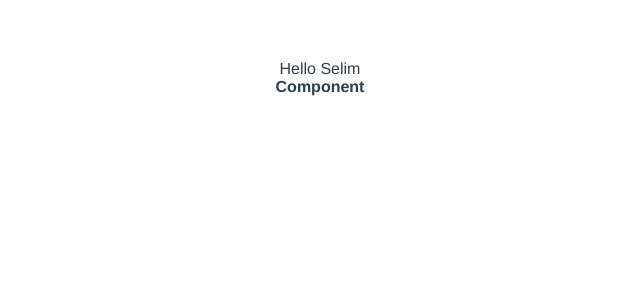
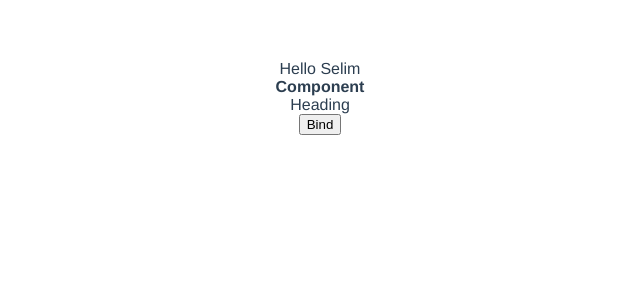
Before and after one commit to SelimReza1/vue-basic, a Vue app: page / in a window 1280 px wide. Shown: the top 300 px of the page, without its empty margins (320-960 px from the left). Built offline with nearby package versions, Linux system fonts and the light colour scheme.

Commit message:
binding attribute

```diff
--- a/src/App.vue
+++ b/src/App.vue
@@ -1,6 +1,8 @@
 <template>
 <div>{{greet}} {{name}}</div>
   <div v-html="channel"></div>
+  <div v-bind:id="headingId">Heading</div>
+  <button v-bind:disabled="isDisabled">Bind</button>
 </template>
 
 <script>
@@ -12,6 +14,8 @@
       greet:"Hello",
       name:"Selim",
       channel:"<b>Component</b>",
+      headingId: "heading",
+      isDisabled: false,
     }
   }
 }
```
